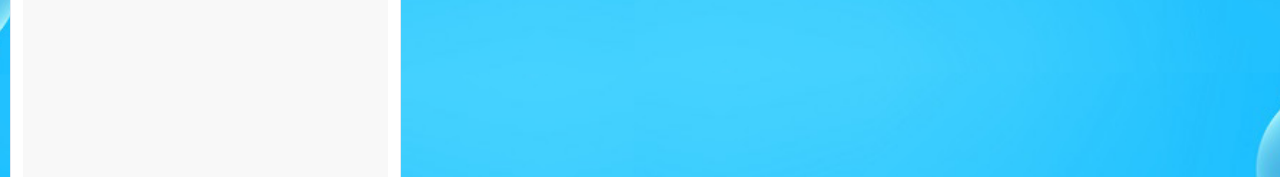
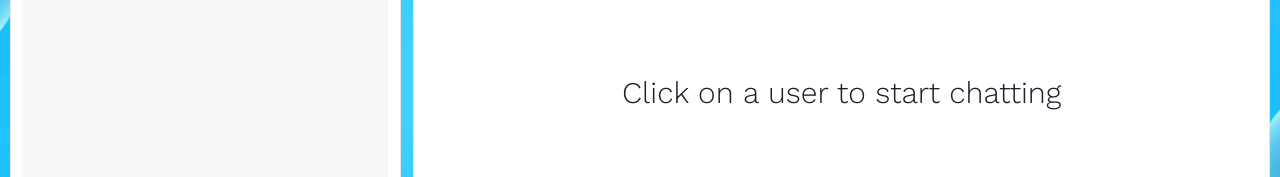
Before and after one commit to RoshanSawlani/TalkMate, a React (Create React App) app in the folder frontend/: page /chats in a window 1280 px wide. Shown: the part 328-505 px from the top of the page. Built offline with nearby package versions, Linux system fonts and the light colour scheme; no server answers; sample sign-in values are in the browser's storage.

Commit message:
Added fetchAgain state handling and created SingleChat page for auto-updating chats.

```diff
--- a/frontend/src/Pages/ChatPage.js
+++ b/frontend/src/Pages/ChatPage.js
@@ -3,16 +3,18 @@ import { ChatState } from './../Context/ChatProvider';
 import SideDrawer from '../components/miscellaneous/SideDrawer';
 import MyChats from '../components/MyChats';
 import ChatBox from '../components/ChatBox';
+import { useState } from 'react';
 
 
 const ChatPage = () => {
     const {user} = ChatState()
+    const [fetchAgain,setFetchAgain] = useState(false)
     return (
         <div style={{width:"100%"}}>
             {user && <SideDrawer/>}
             <Box display="flex" justifyContent="space-between" w="100%" h="91.5vh" p="10px">
-                {user && <MyChats/>}
-                {user && <ChatBox/>}
+                {user && <MyChats fetchAgain={fetchAgain}/>}
+                {user && <ChatBox fetchAgain={fetchAgain} setFetchAgain={setFetchAgain} />}
             </Box>
         </div>
     )
--- a/frontend/src/components/ChatBox.js
+++ b/frontend/src/components/ChatBox.js
@@ -1,8 +1,15 @@
 import React from 'react'
+import { ChatState } from './../Context/ChatProvider';
+import { Box } from '@chakra-ui/react';
+import SingleChat from './SingleChat';
 
-const ChatBox = () => {
+const ChatBox = ({fetchAgain,setFetchAgain}) => {
+    const {selectedChat} = ChatState()
+
     return (
-        <div>ChatBox</div>
+        <Box display={{base:selectedChat ? "flex" : "none", md:"flex"}} alignItems="center" flexDir="column" p={3} bg="white" w={{base:"100%",md:"68%"}} borderRadius="lg" borderWidth="1px">
+            <SingleChat fetchAgain={fetchAgain} setFetchAgain={setFetchAgain}/>
+        </Box>
     )
 }
 
--- a/frontend/src/components/MyChats.js
+++ b/frontend/src/components/MyChats.js
@@ -7,7 +7,7 @@ import ChatLoading from './ChatLoading';
 import { getSender } from '../config/ChatLogics'
 import GroupChatModel from './miscellaneous/GroupChatModel'
 
-const MyChats = () => {
+const MyChats = ({fetchAgain}) => {
     const [loggedUser,setLoggedUser] = useState()
     const {selectedChat,setSelectedChat,user,chats,setChats}  = ChatState()
     const toast = useToast()
@@ -36,7 +36,7 @@ const MyChats = () => {
     useEffect(()=>{
         setLoggedUser(JSON.parse(localStorage.getItem("userInfo")))
         fetchChats()
-    },[])
+    },[fetchAgain])
 
     return (
             <Box display={{base:selectedChat ? "none" : "flex", md:"flex"}} flexDir="column" alignItems="center" p={3} bg="white" w={{base:"100%",md:"31%"}} borderRadius="lg" borderWidth="1px">
--- /dev/null
+++ b/frontend/src/components/SingleChat.js
@@ -0,0 +1,38 @@
+import React from 'react'
+import { ChatState } from '../Context/ChatProvider'
+import { Box, IconButton, Text } from '@chakra-ui/react'
+import { ArrowBackIcon } from '@chakra-ui/icons'
+import { getSender,getSenderFull } from '../config/ChatLogics'
+import ProfileModal from './miscellaneous/ProfileModal'
+
+const SingleChat = ({fetchAgain, setFetchAgain}) => {
+    const {user,selectedChat,setSelectedChat} = ChatState()
+    return (
+        <>
+            {selectedChat ? (
+                <>
+                    <Text fontSize={{base:"28px",md:"30px"}} pb={3} px={2} w="100%" fontFamily="Work sans" justifyContent={{base:"space-between"}} display="flex" alignItems="center">
+                        <IconButton display={{base:"flex",md:"none"}} icon={<ArrowBackIcon/>} onClick={()=>setSelectedChat("")}/>
+                        {!selectedChat.isGroupChat ? (
+                            <>
+                            {getSender(user,selectedChat.users)}
+                            <ProfileModal user={getSenderFull(user,selectedChat.users)}/>
+                            </>
+                        ) : (<>{selectedChat.chatName.toUpperCase()}
+                        {/* <UpdateGroupChatModal fetchAgain={fetchAgain} setFetchAgain={setFetchAgain}/> */}
+                            </>)
+                        }
+                    </Text>
+                </>
+            ) : (
+                <Box display="flex" alignItems="center" justifyContent="center" h="100%">
+                    <Text fontSize="3xl" pb={3} fontFamily="Work sans">
+                        Click on a user to start chatting
+                    </Text>
+                </Box>
+            )}
+        </>
+    )
+}
+
+export default SingleChat
--- a/frontend/src/config/ChatLogics.js
+++ b/frontend/src/config/ChatLogics.js
@@ -1,3 +1,6 @@
 export const getSender = (loggedUser,users)=>{
     return users[0]._id === loggedUser._id ? users[1].name : users[0].name
 }
+export const getSenderFull = (loggedUser,users)=>{
+    return users[0]._id === loggedUser._id ? users[1] : users[0]
+}
```
